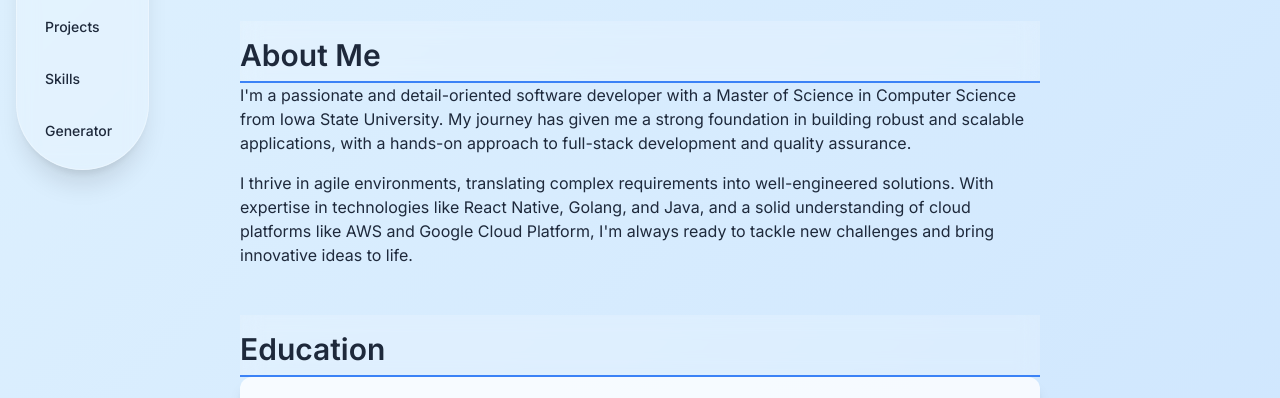
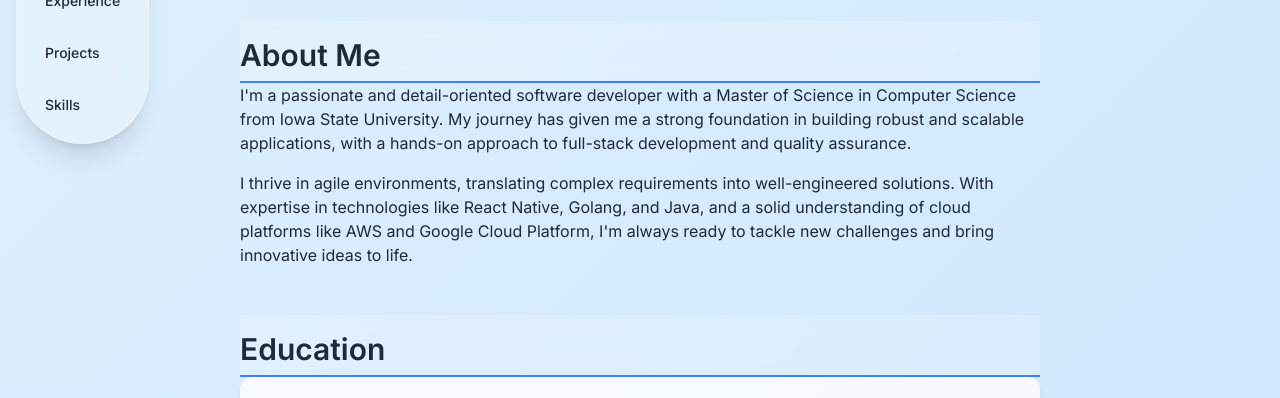
Before and after one commit to nagasharan/portfolio, a plain HTML site: page index.html in a window 1280 px wide. Shown: the part 399-797 px from the top of the page. Drawn offline with nearby package versions, Linux system fonts and the light colour scheme.

Commit message:
Update index.html

```diff
--- a/index.html
+++ b/index.html
@@ -114,7 +114,7 @@
             <a href="#experience" class="block p-3 rounded-full text-sm font-medium hover:bg-slate-300 dark:hover:bg-slate-700 transition duration-300">Experience</a>
             <a href="#projects" class="block p-3 rounded-full text-sm font-medium hover:bg-slate-300 dark:hover:bg-slate-700 transition duration-300">Projects</a>
             <a href="#skills" class="block p-3 rounded-full text-sm font-medium hover:bg-slate-300 dark:hover:bg-slate-700 transition duration-300">Skills</a>
-            <a href="#cover-letter-generator" class="block p-3 rounded-full text-sm font-medium hover:bg-slate-300 dark:hover:bg-slate-700 transition duration-300">Generator</a>
+
         </nav>
     </div>
 
```
